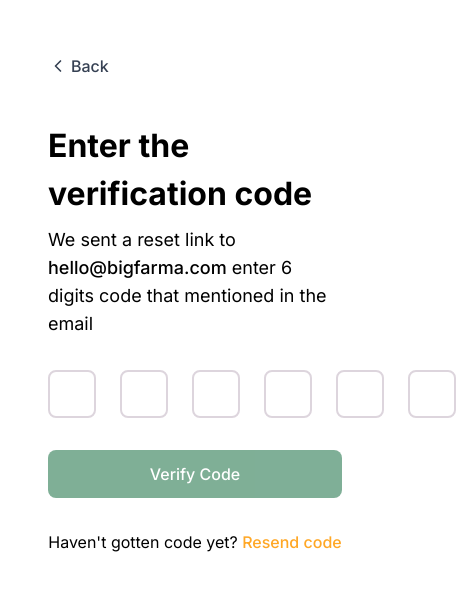
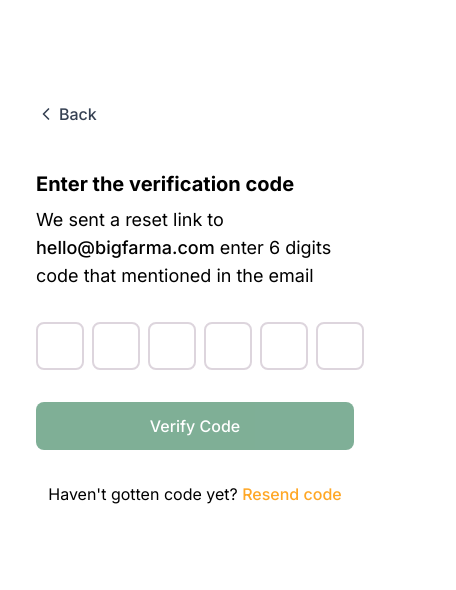
Before and after one commit to Ng-Harry/BigFarma_Frontend, a React (Vite) app: page /otp in a window 390 px wide. Shown: the part 124-714 px from the top of the page, 456 px wide, since content can reach past the window. Built offline with nearby package versions, Linux system fonts and the light colour scheme.

Commit message:
fix spacing on mobile

```diff
--- a/src/components/auth/InputOtpForm.jsx
+++ b/src/components/auth/InputOtpForm.jsx
@@ -63,7 +63,7 @@ function InputOtpForm () {
   return (
     <div className="min-h-screen mx-auto flex items-center justify-center p-4">
       <div className="w-full max-w-[650px]">
-        <div className="space-y-8 p-8">
+        <div className="space-y-8 p-5 md:p-8">
           <Button
             variant="ghost"
             onClick={handleBack}
@@ -74,7 +74,7 @@ function InputOtpForm () {
           </Button>
           <div className="space-y-8">
             <div className="space-y-2">
-              <h1 className="text-[32px] font-bold">Enter the verification code</h1>
+              <h1 className="text-xl md:text-[32px] font-bold">Enter the verification code</h1>
               <p className="text-lg">
                 We sent a reset link to <span className="font-medium">hello@bigfarma.com</span> enter 6 digits code that mentioned in the email
               </p>
--- a/src/components/shared/OtpInput.jsx
+++ b/src/components/shared/OtpInput.jsx
@@ -21,7 +21,7 @@ export default function OtpInput({ value, onChange, length = 6, className = "" }
   }
 
   return (
-    <div className={`flex gap-6 justify-center ${className}`}>
+    <div className={`flex gap-2 md:gap-6 justify-center ${className}`}>
       {[...Array(length)].map((_, i) => (
         <input
           key={i}
```
